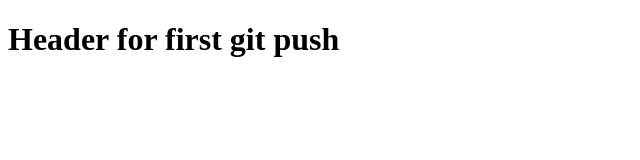
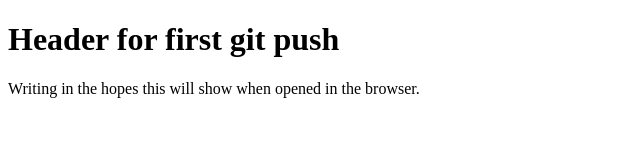
Before and after one commit to AutopsyTurvy/FirstNoroffRepo, a plain HTML site: page homepage.html in a window 1280 px wide. Shown: the whole page, without its empty margins (0-640 px from the left). Drawn offline with Linux system fonts and the light colour scheme.

Commit message:
added paragraph
added paragraph to open in browser

```diff
--- a/homepage.html
+++ b/homepage.html
@@ -8,5 +8,8 @@
 </head>
 <body>
     <h1>Header for first git push</h1>
+
+    <p>Writing in the hopes this will show when opened in the browser.</p>
+
 </body>
 </html>
```
